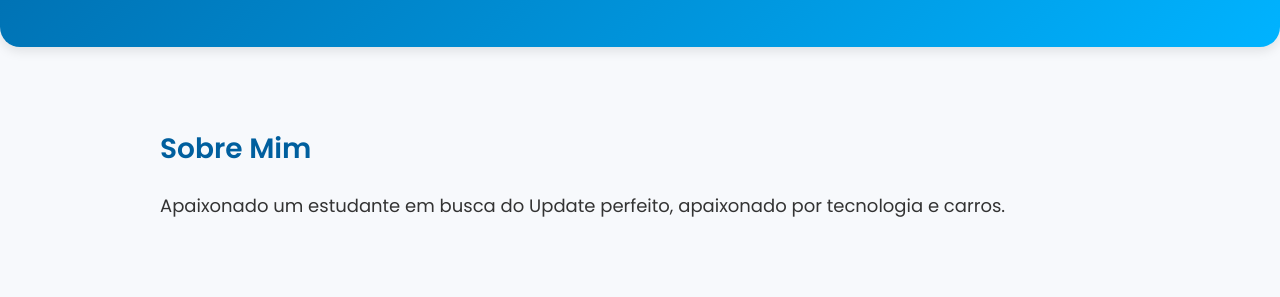
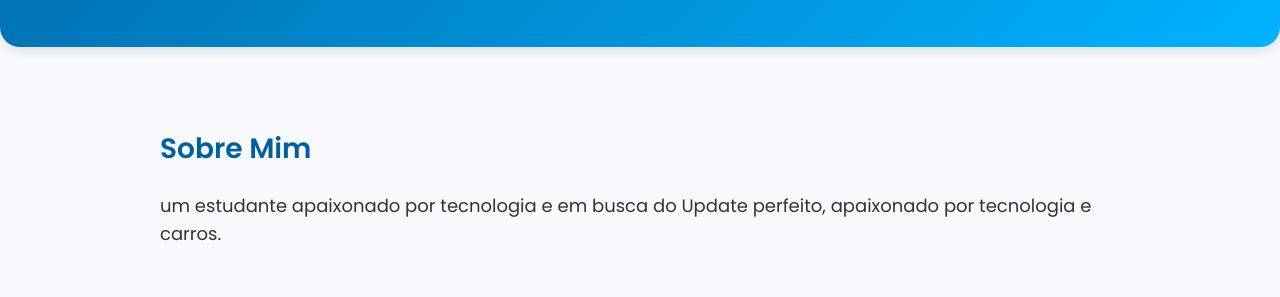
Before and after one commit to Yan-Rafael/Portfolio-Yan, a plain HTML site: page index.html in a window 1280 px wide. Shown: the part 411-708 px from the top of the page. Drawn offline with Linux system fonts and the light colour scheme.

Commit message:
atualização

```diff
--- a/index.html
+++ b/index.html
@@ -29,7 +29,7 @@
   <section class="sobre">
     <div class="container">
       <h2>Sobre Mim</h2>
-      <p>Apaixonado um estudante em busca do Update perfeito, apaixonado por tecnologia e carros.</p>
+      <p>um estudante apaixonado por tecnologia e em busca do Update perfeito, apaixonado por tecnologia e carros.</p>
     </div>
   </section>
 
```
Also changed, not shown: styles.css (+10 -10 lines).
